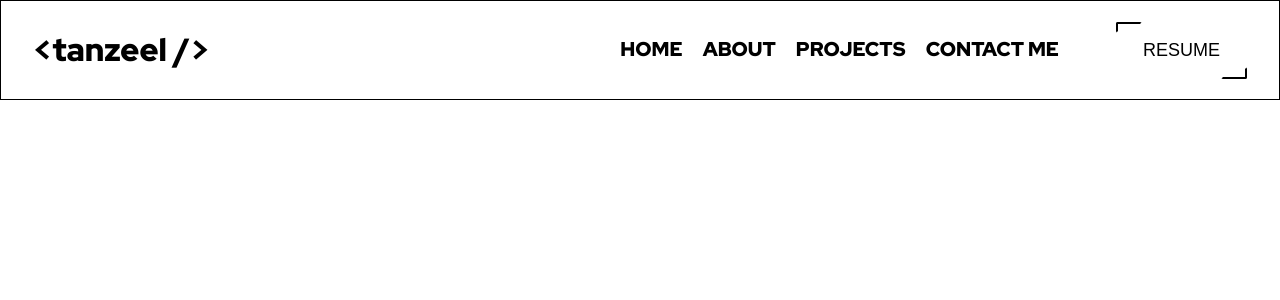
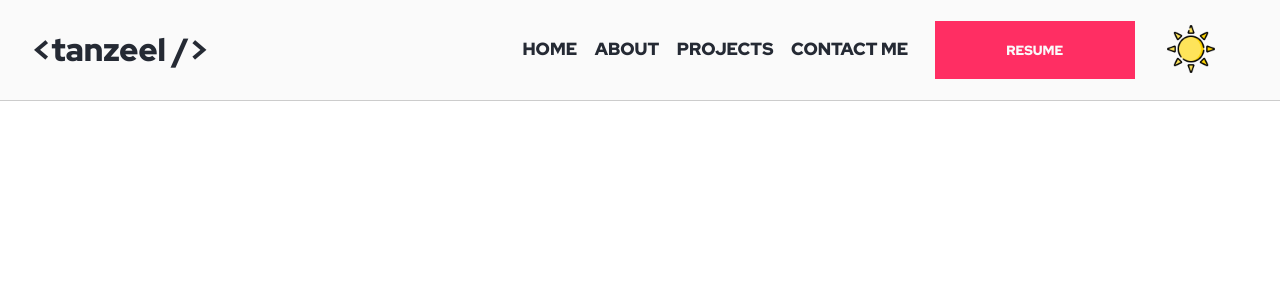
Before and after one commit to tanzeel44/portfolio, a Next.js app: page / in a window 1280 px wide. Shown: the top 300 px of the page. Built offline with nearby package versions, Linux system fonts and the light colour scheme.

Commit message:
theme support added to header

```diff
--- a/components/Header/Hamburger.jsx
+++ b/components/Header/Hamburger.jsx
@@ -4,7 +4,7 @@ const StyledHamburger = styled.div`
   flex: 0 0 auto;
   width: 40px;
   height: 40px;
-  border: 1px solid rgb(15,15,15);
+  border: 1px solid ${(props) => props.theme.color};
   cursor: pointer;
   position: relative;
 
@@ -35,7 +35,7 @@ const StyledHamburger = styled.div`
     position: absolute;
     width: 100%;
     height: 100%;
-    background-color: rgb(15,15,15);
+    background-color: ${(props) => props.theme.color};
     transform: translateX(-200%);
     transition: transform ease 300ms;
   }
@@ -66,7 +66,7 @@ const StyledHamburger = styled.div`
     display: block;
     width: 18px;
     height: 2px;
-    background-color: rgb(15,15,15);
+    background-color: ${(props) => props.theme.color};
     transform: translateY(50%) rotate(45deg) scaleX(0);
     transition: transform ease 200ms;
   }
--- a/components/Header/Header.jsx
+++ b/components/Header/Header.jsx
@@ -11,7 +11,8 @@ const StyledHeader = styled.header`
   display: flex;
   justify-content: space-between;
   align-items: center;
-  border: 1px solid black;
+  box-shadow: 0 1px rgba(0,0,0,0.2);
+
   a, a:before,
   a:after, a:visited {
     text-decoration: none;
@@ -21,13 +22,18 @@ const StyledHeader = styled.header`
   }
 `;
 
-export default function Header() {
+export default function Header({ darkMode, toggleDarkMode }) {
   const [navOpen, setNavOpen] = useState(false);
   return (
     <StyledHeader>
       <h1><a href="/">{'<tanzeel />'}</a></h1>
       <nav>
-        <Navbar setNavOpen={setNavOpen} open={navOpen} />
+        <Navbar
+          darkMode={darkMode}
+          toggleDarkMode={toggleDarkMode}
+          setNavOpen={setNavOpen}
+          open={navOpen}
+        />
         <Hamburger openHandler={setNavOpen} openState={navOpen} />
       </nav>
     </StyledHeader>
--- a/components/Header/NavMenu.jsx
+++ b/components/Header/NavMenu.jsx
@@ -2,7 +2,7 @@ import styled from 'styled-components';
 
 const StyledMenu = styled.ul`
   font-weight: 700;
-  font-size: 1.25em;
+  font-size: 1.1em;
   padding: 1em;
 
   li {
@@ -24,7 +24,7 @@ const StyledMenu = styled.ul`
       height: 2px;
       left: 50%;
       position: absolute;
-      background: #000;
+      background: ${(props) => props.theme.color};
       transition: width 0.3s ease 0s, left 0.3s ease 0s;
       width: 0;
     }
--- a/components/Header/Navbar.jsx
+++ b/components/Header/Navbar.jsx
@@ -1,5 +1,6 @@
 import styled from 'styled-components';
 import { useState, useEffect } from 'react';
+import Image from 'next/image';
 
 import NavMenu from './NavMenu';
 import ResumeButton from './ResumeButton';
@@ -33,7 +34,18 @@ const StyledNav = styled.div`
   }
 `;
 
-export default function Navbar({ open, setNavOpen }) {
+const DarkModeButton = styled.button`
+  border: none;
+  outline: none;
+  cursor: pointer;
+  background: transparent;
+  @media only screen and (min-width: 902px) {
+    margin: 0 2em;
+  }
+`;
+export default function Navbar({
+  open, setNavOpen, darkMode, toggleDarkMode,
+}) {
   // control when menu animations are on and when they aren't
   const [animationOff, setAnimationOff] = useState(true);
 
@@ -55,6 +67,16 @@ export default function Navbar({ open, setNavOpen }) {
     <StyledNav className={animationOff ? 'pause' : ''} open={open}>
       <NavMenu />
       <ResumeButton />
+      <DarkModeButton type="button" onClick={() => toggleDarkMode(!darkMode)}>
+        <Image
+          className="darkModeIcon"
+          src={darkMode ? '/moon.png' : '/sun.png'}
+          alt="night mode"
+          width="48"
+          height="48"
+        />
+      </DarkModeButton>
+
     </StyledNav>
   );
 }
--- a/components/Header/ResumeButton.jsx
+++ b/components/Header/ResumeButton.jsx
@@ -1,65 +1,52 @@
 import styled from 'styled-components';
 
-const StyledButton = styled.button`
+const Button = styled.button`
   position: relative;
-  padding: 1em 1.5em;
+  background-color: #ff2e63;
   border: none;
-  background-color: transparent;
+  padding: 20px;
+  width: 200px;
+  text-align: center;
+  -webkit-transition-duration: 0.4s; /* Safari */
+  transition-duration: 0.4s;
+  text-decoration: none;
+  overflow: hidden;
   cursor: pointer;
-  outline: none;
-  font-size: 1.125em;
-  margin: 1em 0;
-  color: #000;
+  font-family: inherit;
+  font-weight: 900;
+  color: ${(props) => props.theme.resumeButtonText};
 
-  &:before,
-  &:after {
-    content: '';
-    display: block;
-    position: absolute;
-    width: 20%;
-    height: 20%;
-    border: 2px solid #000;
-    transition: all 0.6s ease;
-    border-radius: 2px;
+  &:hover {
+    background:#eaeaea;
+    box-shadow:0px 2px 10px 5px #97B1BF;
+    color:#252a34;
   }
 
   &:after {
-    bottom: 0;
-    right: 0;
-    border-top-color: transparent;
-    border-left-color: transparent;
-    border-bottom-color: #000;
-    border-right-color: #000;
+    content: "";
+    background: #ff2e63;
+    display: block;
+    position: absolute;
+    padding-top: 300%;
+    padding-left: 350%;
+    margin-left: -20px !important;
+    margin-top: -120%;
+    opacity: 0;
+    transition: all 0.8s;
   }
 
-  &:before {
-    top: 0;
-    left: 0;
-    border-bottom-color: transparent;
-    border-right-color: transparent;
-    border-top-color: #000;
-    border-left-color: #000;
-  }
-
-  &:hover:before,
-  &:hover:after {
-    border-bottom-color: #000;
-    border-right-color: #000;
-    border-top-color: #000;
-    border-left-color: #000;
-    width: 100%;
-    height: 100%;
-  }
-
-  @media only screen and (min-width: 902px) {
-    margin: 0 0 0 1.5em;
+  &:active:after {
+    padding: 0;
+    margin: 0;
+    opacity: 1;
+    transition: 0s;
   }
 `;
 
 export default function ResumeButton() {
   return (
-    <StyledButton>
+    <Button>
       RESUME
-    </StyledButton>
+    </Button>
   );
 }
--- a/pages/index.jsx
+++ b/pages/index.jsx
@@ -1,5 +1,6 @@
 import Head from 'next/head';
 import styled, { ThemeProvider } from 'styled-components';
+import { useState } from 'react';
 
 import Global from '../styles/Global';
 import theme from '../styles/theme';
@@ -8,11 +9,14 @@ import Header from '../components/Header/Header';
 
 const Container = styled.div`
   width: 100vw;
+  background-color: ${(props) => props.theme.background};
+  color: ${(props) => props.theme.color};
 `;
 
 export default function Home() {
+  const [darkMode, setDarkMode] = useState(false);
   return (
-    <ThemeProvider theme={theme}>
+    <ThemeProvider theme={darkMode ? theme.dark : theme.light}>
       <>
         <Container>
           <Global />
@@ -22,7 +26,7 @@ export default function Home() {
             <link rel="icon" href="/favicon.ico" />
           </Head>
           <main>
-            <Header />
+            <Header darkMode={darkMode} toggleDarkMode={setDarkMode} />
           </main>
         </Container>
       </>
--- a/styles/theme.js
+++ b/styles/theme.js
@@ -1,8 +1,15 @@
 const theme = {
-  lightModeBG: '#fff',
-  lightModeText: '#000',
-  darkModeBG: '#000',
-  darkModeText: '#fff',
+  light: {
+    background: '#fafafa',
+    color: '#252a34',
+    resumeButtonText: '#fafafa',
+  },
+  dark: {
+    background: '#252a34',
+    color: '#fafafa',
+    resumeButtonText: '#252a34',
+  },
+
 };
 
 export default theme;
```
Also changed, not shown: public/moon.png (added), public/sun.png (added).
